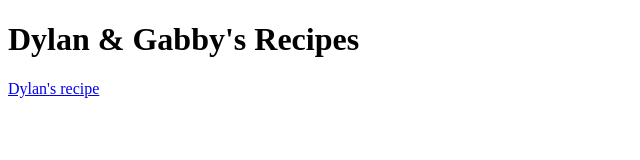
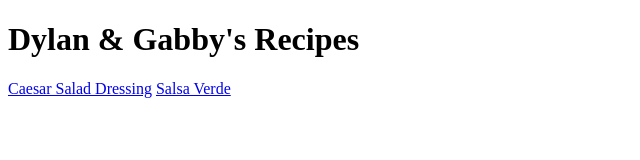
Before and after one commit to murasandev/dg-recipes, a plain HTML site: page index.html in a window 1280 px wide. Shown: the whole page, without its empty margins (0-640 px from the left). Drawn offline with Linux system fonts and the light colour scheme.

Commit message:
fix home page directory to links

```diff
--- a/index.html
+++ b/index.html
@@ -7,6 +7,7 @@
 </head>
 <body>
   <h1>Dylan & Gabby's Recipes</h1>
-  <a href="./pages/dylan/caesar-salad-recipe.html">Dylan's recipe</a>
+  <a href="./pages/dylan/caesar-salad-recipe.html">Caesar Salad Dressing</a>
+  <a href="./pages/gabby/salsa-verde.html">Salsa Verde</a>
 </body>
 </html>
```
